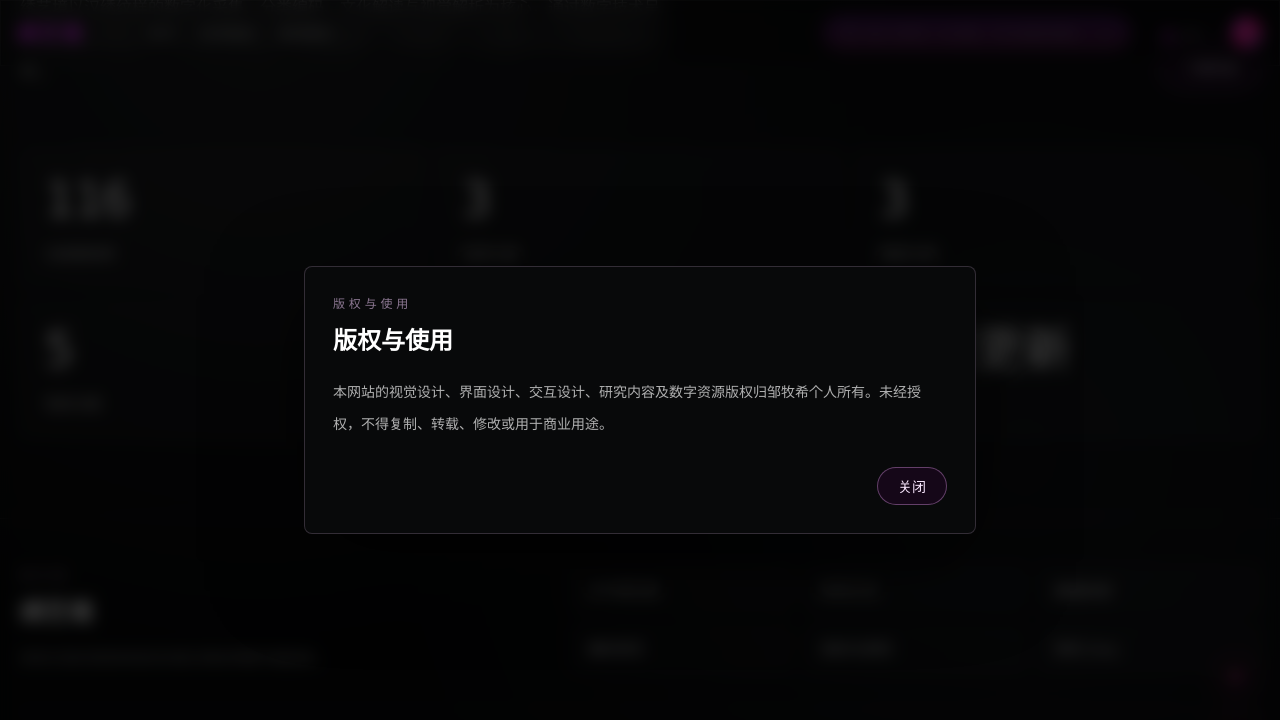
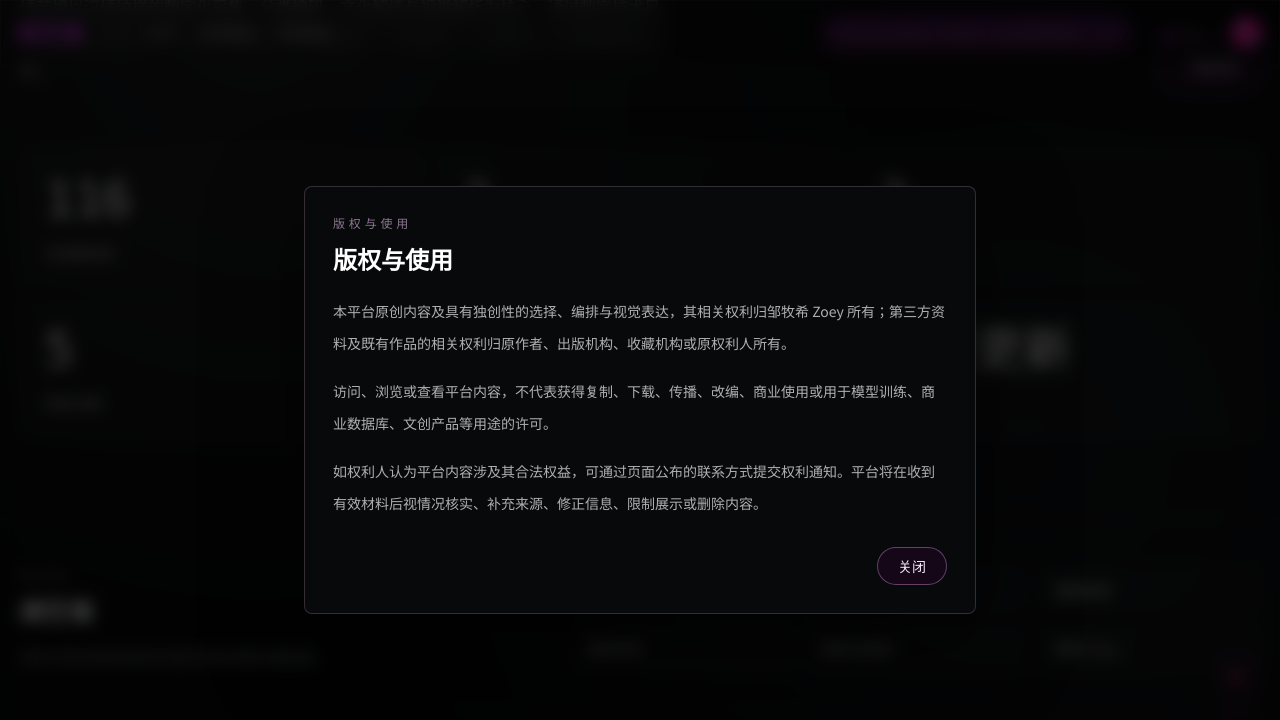
Before and after one commit to mumua2031/-, a React (Vite) app: page /hanxiu/pattern/1 in a window 1280 px wide. Both pictures are taken after a click on the button "版权与使用". Shown: the part 347-1067 px from the top of the page. Built offline with nearby package versions, Linux system fonts and the light colour scheme.

Commit message:
Add footer policy modals

```diff
--- a/src/components/Footer.tsx
+++ b/src/components/Footer.tsx
@@ -4,6 +4,8 @@ import { useTranslation } from 'react-i18next';
 import { mockPatterns } from '../data';
 import { getPatternClassification } from '../lib/classification';
 import { stitchTechniques } from '../lib/stitches';
+
+type FooterModalKey = 'research' | 'sources' | 'coding' | 'copyright';
 
 const zh = {
   about: '\u5173\u4e8e\u7ee3\u827a\u5883',
@@ -27,18 +29,79 @@ const zh = {
   updating: '\u6301\u7eed\u66f4\u65b0',
   close: '\u5173\u95ed',
   closeCopyright: '\u5173\u95ed\u7248\u6743\u8bf4\u660e',
-  copyrightText: '\u672c\u7f51\u7ad9\u7684\u89c6\u89c9\u8bbe\u8ba1\u3001\u754c\u9762\u8bbe\u8ba1\u3001\u4ea4\u4e92\u8bbe\u8ba1\u3001\u7814\u7a76\u5185\u5bb9\u53ca\u6570\u5b57\u8d44\u6e90\u7248\u6743\u5f52\u90b9\u7267\u5e0c\u4e2a\u4eba\u6240\u6709\u3002\u672a\u7ecf\u6388\u6743\uff0c\u4e0d\u5f97\u590d\u5236\u3001\u8f6c\u8f7d\u3001\u4fee\u6539\u6216\u7528\u4e8e\u5546\u4e1a\u7528\u9014\u3002',
   copyrightLine: '\u00a9 2026 \u90b9\u7267\u5e0c Zoey. All Rights Reserved.',
 };
 
 const footerLinks = [
   { zh: zh.about, en: 'About XIUYIJING', to: '/about' },
-  { zh: zh.researchMethod, en: 'Research Method', to: '/deconstruct' },
-  { zh: zh.dataSources, en: 'Data Sources', to: '/explore' },
-  { zh: zh.codingStandards, en: 'Coding Standards', to: '/explore' },
-  { zh: zh.copyright, en: 'Copyright', action: 'copyright' },
+  { zh: zh.researchMethod, en: 'Research Method', modal: 'research' },
+  { zh: zh.dataSources, en: 'Data Sources', modal: 'sources' },
+  { zh: zh.codingStandards, en: 'Coding Standards', modal: 'coding' },
+  { zh: zh.copyright, en: 'Copyright', modal: 'copyright' },
   { zh: zh.contactZoey, en: 'Contact Zoey', href: 'mailto:mumua2031@gmail.com' },
 ] as const;
+
+const footerModalContent: Record<FooterModalKey, {
+  titleZh: string;
+  titleEn: string;
+  paragraphsZh: string[];
+  paragraphsEn: string[];
+  itemsZh?: string[];
+  itemsEn?: string[];
+}> = {
+  research: {
+    titleZh: '研究方法',
+    titleEn: 'Research Method',
+    paragraphsZh: [
+      '本项目以“观绣”和“解绣”为基本方法：先整理公开图像、文献、线下观察与拍摄资料，再从题材、寓意、色彩、针法、载体和年代线索建立结构化档案。',
+      '平台中的分类、释义和编码主要服务于资料整理、检索和展示，不作为文物鉴定、权属鉴定、学术定论或商业授权依据。',
+    ],
+    paragraphsEn: [
+      'The project combines visual observation and structured interpretation: public images, literature, offline observation and field records are organized before subjects, meanings, colors, stitches, carriers and period clues are archived.',
+      'The classifications and interpretations support research, retrieval and display only. They are not authentication, ownership confirmation, academic finality or commercial authorization.',
+    ],
+  },
+  sources: {
+    titleZh: '数据来源',
+    titleEn: 'Data Sources',
+    paragraphsZh: [
+      '平台资料主要来源于线上与线下公开资源，包括公开网络资料、书籍文献、学术资料、博物馆及文化机构公开信息，以及项目实践中形成的拍摄、访谈、观察和整理记录。',
+      '平台会尽量标注已知来源；如部分资料存在来源不完整、名称差异、年代争议或解释分歧，应以原始文献、实物记录和权威机构资料进一步核实。',
+    ],
+    paragraphsEn: [
+      'Materials mainly come from public online and offline resources, including public web information, books, academic references, museum and cultural-institution records, plus project photography, interviews, observation and organization notes.',
+      'Known sources are recorded where possible. Incomplete provenance, naming differences, period disputes or interpretation gaps should be checked against original documents, physical records and authoritative institutions.',
+    ],
+  },
+  coding: {
+    titleZh: '编码规范',
+    titleEn: 'Coding Standards',
+    paragraphsZh: [
+      'HE 编码是本项目内部使用的汉绣纹样数字档案编码，用于分类检索、数据管理和页面展示。',
+      '编码结构示例：HE-NB-R01。HE 为 Han Embroidery 固定前缀；N/H/G 表示纹样大类；B/S/L 表示寓意大类；R/G/B/A/M 表示色彩大类；01 表示同一分类组合下的唯一序号。',
+      'HE 编码不代表对传统纹样、历史实物、原始图像、馆藏资料或第三方文化资源权属的认定。',
+    ],
+    paragraphsEn: [
+      'HE codes are internal archive identifiers for Han embroidery pattern records, supporting retrieval, data management and page display.',
+      'Example: HE-NB-R01. HE is the fixed Han Embroidery prefix; N/H/G marks the motif category; B/S/L marks the meaning category; R/G/B/A/M marks the color category; 01 is the sequence number under that category combination.',
+      'HE codes do not determine ownership of traditional motifs, historical objects, original images, collection records or third-party cultural resources.',
+    ],
+  },
+  copyright: {
+    titleZh: '版权与使用',
+    titleEn: 'Copyright and Use',
+    paragraphsZh: [
+      '本平台原创内容及具有独创性的选择、编排与视觉表达，其相关权利归邹牧希 Zoey 所有；第三方资料及既有作品的相关权利归原作者、出版机构、收藏机构或原权利人所有。',
+      '访问、浏览或查看平台内容，不代表获得复制、下载、传播、改编、商业使用或用于模型训练、商业数据库、文创产品等用途的许可。',
+      '如权利人认为平台内容涉及其合法权益，可通过页面公布的联系方式提交权利通知。平台将在收到有效材料后视情况核实、补充来源、修正信息、限制展示或删除内容。',
+    ],
+    paragraphsEn: [
+      'Original platform content and original selection, arrangement and visual expression belong to Zoey. Third-party materials and existing works remain owned by their original authors, publishers, collection institutions or right holders.',
+      'Accessing or viewing the platform does not grant permission to copy, download, distribute, adapt, commercially use, train models with, build commercial databases from or apply the materials to products.',
+      'Right holders may submit notices through the published contact channel. The platform may verify, supplement sources, correct information, restrict display or remove content after receiving valid materials.',
+    ],
+  },
+};
 
 function countUniqueClassifications(type: 'pattern' | 'meaning' | 'color') {
   const values = new Set<string>();
@@ -77,8 +140,9 @@ function getOverviewItems(isEnglish: boolean) {
 export function Footer() {
   const { i18n } = useTranslation();
   const isEnglish = i18n.language === 'en';
-  const [isCopyrightOpen, setIsCopyrightOpen] = useState(false);
+  const [activeModal, setActiveModal] = useState<FooterModalKey | null>(null);
   const overviewItems = getOverviewItems(isEnglish);
+  const modalContent = activeModal ? footerModalContent[activeModal] : null;
 
   return (
     <>
@@ -138,9 +202,9 @@ export function Footer() {
               const className = 'group rounded-lg border border-white/10 bg-white/[0.025] px-4 py-3 text-left transition-colors hover:border-fuchsia-300/35 hover:bg-fuchsia-950/10';
               const content = <span className="block text-sm text-white/78 group-hover:text-white">{isEnglish ? link.en : link.zh}</span>;
 
-              if ('action' in link) {
+              if ('modal' in link) {
                 return (
-                  <button key={link.en} type="button" className={className} onClick={() => setIsCopyrightOpen(true)}>
+                  <button key={link.en} type="button" className={className} onClick={() => setActiveModal(link.modal)}>
                     {content}
                   </button>
                 );
@@ -171,27 +235,34 @@ export function Footer() {
         </div>
       </footer>
 
-      {isCopyrightOpen && (
+      {modalContent && (
         <div className="fixed inset-0 z-[80] flex items-center justify-center px-5">
           <button
             type="button"
             className="absolute inset-0 bg-black/72 backdrop-blur-sm"
-            onClick={() => setIsCopyrightOpen(false)}
-            aria-label={isEnglish ? 'Close copyright notice' : zh.closeCopyright}
+            onClick={() => setActiveModal(null)}
+            aria-label={isEnglish ? 'Close notice' : zh.closeCopyright}
           />
-          <section className="relative z-10 w-full max-w-2xl rounded-lg border border-fuchsia-200/18 bg-[#08090a] p-7 shadow-[0_28px_90px_rgba(0,0,0,0.58)]">
-            <p className="text-xs font-medium uppercase tracking-[0.32em] text-fuchsia-200/55">{isEnglish ? 'Copyright' : zh.copyright}</p>
-            <h3 className="mt-3 text-2xl font-semibold text-white">{isEnglish ? 'Copyright' : zh.copyright}</h3>
-            <p className="mt-5 text-sm leading-8 text-white/68">
-              {isEnglish
-                ? 'The visual design, interface design, interaction design, research content and digital assets of this website are personally created and owned by Zoey. Unauthorized reproduction, modification, distribution or commercial use is prohibited.'
-                : zh.copyrightText}
-            </p>
+          <section className="relative z-10 max-h-[82vh] w-full max-w-2xl overflow-y-auto rounded-lg border border-fuchsia-200/18 bg-[#08090a] p-7 shadow-[0_28px_90px_rgba(0,0,0,0.58)]">
+            <p className="text-xs font-medium uppercase tracking-[0.32em] text-fuchsia-200/55">{isEnglish ? modalContent.titleEn : modalContent.titleZh}</p>
+            <h3 className="mt-3 text-2xl font-semibold text-white">{isEnglish ? modalContent.titleEn : modalContent.titleZh}</h3>
+            <div className="mt-5 space-y-4 text-sm leading-8 text-white/68">
+              {(isEnglish ? modalContent.paragraphsEn : modalContent.paragraphsZh).map((paragraph) => (
+                <p key={paragraph}>{paragraph}</p>
+              ))}
+              {(isEnglish ? modalContent.itemsEn : modalContent.itemsZh)?.length ? (
+                <ol className="space-y-2 pl-5 text-white/72">
+                  {(isEnglish ? modalContent.itemsEn : modalContent.itemsZh)?.map((item) => (
+                    <li key={item} className="list-decimal pl-2">{item}</li>
+                  ))}
+                </ol>
+              ) : null}
+            </div>
             <div className="mt-7 flex justify-end">
               <button
                 type="button"
                 className="rounded-full border border-fuchsia-300/35 bg-fuchsia-950/20 px-5 py-2 text-sm text-fuchsia-100 transition-colors hover:border-fuchsia-200/70 hover:bg-fuchsia-800/25"
-                onClick={() => setIsCopyrightOpen(false)}
+                onClick={() => setActiveModal(null)}
               >
                 {isEnglish ? 'Close' : zh.close}
               </button>
--- a/src/pages/AboutProject.tsx
+++ b/src/pages/AboutProject.tsx
@@ -77,6 +77,7 @@ const legalSections: AboutSection[] = [
     title: '数据来源与信息说明',
     paragraphs: [
       '本平台展示的图像、文字、纹样档案及相关研究信息，主要来源于公开网络资料、书籍文献、学术资料、博物馆及文化机构公开信息，以及项目开展过程中形成的线下拍摄、访谈、观察和整理记录。',
+      '平台资料采集遵循公开、可追溯和非商业研究展示原则，主要面向线上公开信息、公开出版物、公开展览资料、公开馆藏信息、线下公开参观或经允许形成的项目记录，不主动收录明知属于未公开、受限制访问或未经许可披露的资料。',
       '平台在资料收集与整理过程中尽可能记录和标注已知来源，但受原始资料保存状况、年代记载、地域称谓、公开信息完整程度及不同研究观点等因素影响，部分内容可能存在来源信息不完整、表述差异、分类争议或有待进一步考证的情况。',
       '平台所载内容主要用于信息展示、研究整理和公共教育，不构成对相关纹样年代、作者、权属、工艺流派、收藏来源或历史事实的最终认定。',
       '使用者应结合原始文献、实物资料、收藏机构记录及其他权威来源自行甄别和核实，不应将本平台内容作为唯一的学术、法律或事实依据。',
@@ -161,6 +162,17 @@ const legalSections: AboutSection[] = [
       '权利归属、授权关系或其他合法权益的初步证明；',
       '希望采取的处理方式，例如补充署名、更正来源、限制展示或删除内容；',
       '对通知内容真实、准确的声明。',
+    ],
+  },
+  {
+    number: '十一',
+    title: '说明、修订与解释',
+    paragraphs: [
+      '本页面及平台内关于数据来源、分类方式、HE编码、纹样释义、版权与使用范围的说明，均基于项目当前掌握的线上、线下公开资料及项目实践记录整理形成。',
+      '因公开资料可能存在更新、遗漏、误引、重复传播、版本差异或权利状态变化，平台可根据新增资料、权利人通知、研究进展、页面优化或合规需要，对相关文字、分类、编码、图片展示、来源标注和权利说明进行补充、修订、限制展示或删除。',
+      '在不违反法律法规强制性规定、不排除使用者依法享有的合理使用、法定许可、公共领域使用及其他法定权利的前提下，邹牧希 Zoey 对本项目原创说明、数据库编排、HE编码解释、页面呈现和资料更新规则保留解释、修订与更新权。',
+      '本项目保留解释与更新权，不构成对第三方资料权属的确认，不代表平台可替代司法机关、行政机关、收藏机构、出版机构或其他权威主体作出最终法律、学术或事实认定。',
+      '如平台内容与原始文献、收藏机构记录、权利人有效说明或现行法律法规存在冲突，应以原始资料、权利人有效证明及适用法律法规为准；平台将在合理范围内进行核实和调整。',
     ],
   },
 ];
```
